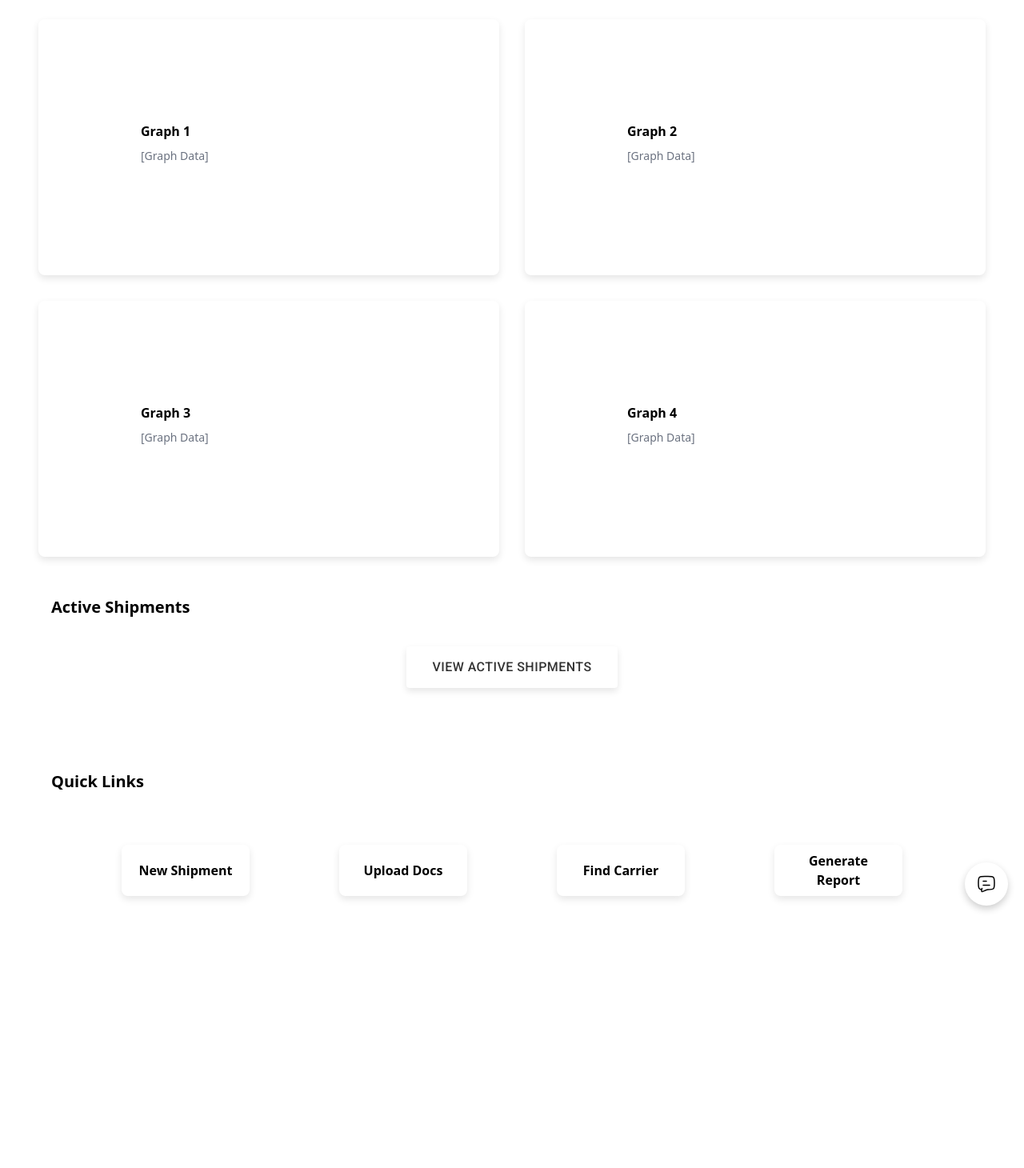
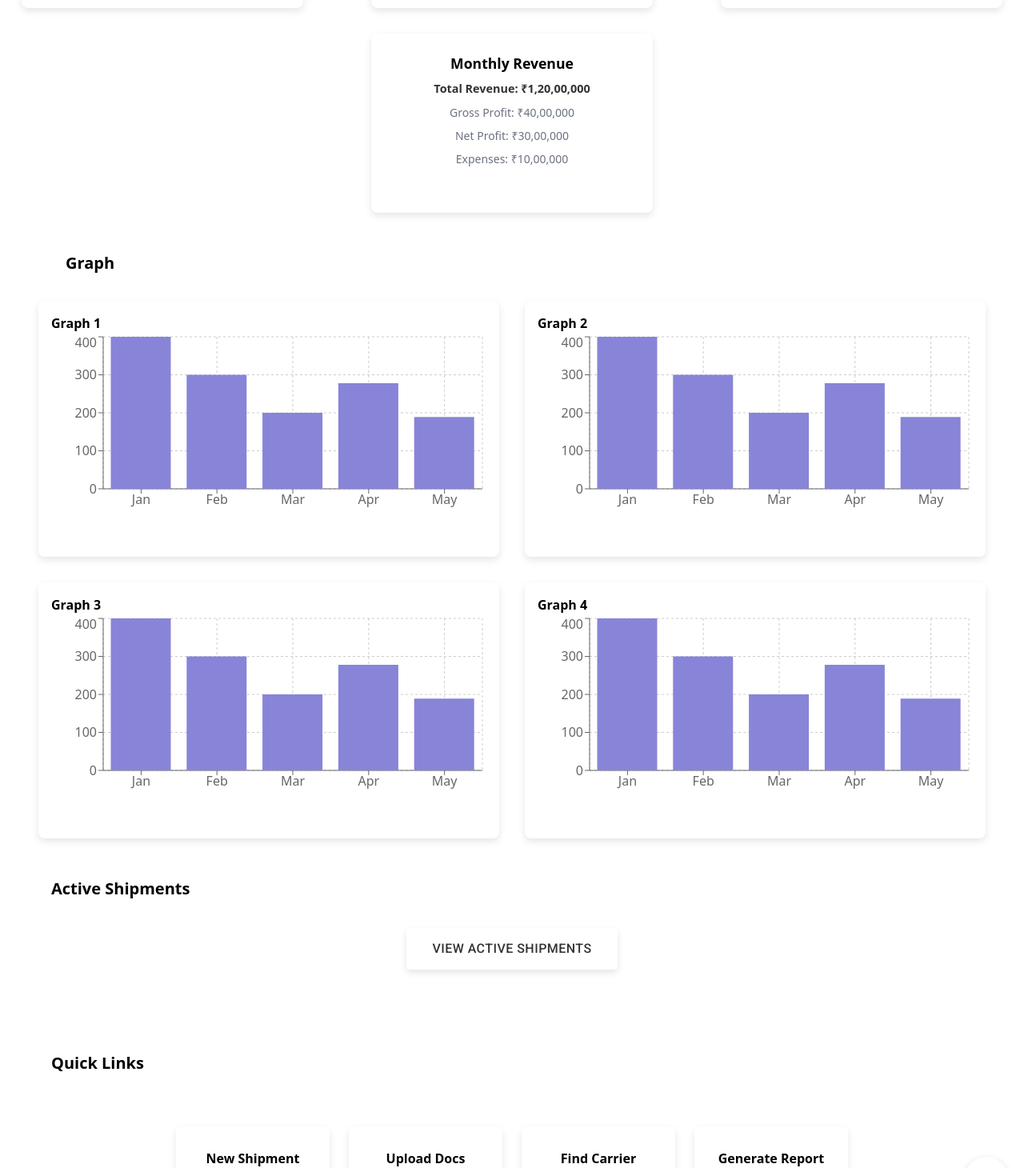
Before and after one commit to THUNDERBLD/Amazon_Hackathon, a React (Vite) app: page / in a window 1280 px wide. Shown: the part 380-1840 px from the top of the page at 80% size. Before the commit the page ends 1532 px from the top, so only its background shows below. Built offline with nearby package versions, Linux system fonts and the light colour scheme.

Commit message:
Modified : dashboard , docs and package-lock.json

```diff
--- a/src/pages/Dashboard.jsx
+++ b/src/pages/Dashboard.jsx
@@ -2,8 +2,23 @@ import React from "react";
 import ResponsiveAppBar from "../Components/ResponsiveAppBar.jsx";
 import Activeship from "../Components/Activeship.jsx";
 import Chatbot from "../Components/Chatbot.jsx"; // Import the chatbot component
+import { BarChart, Bar, XAxis, YAxis, CartesianGrid, Tooltip, ResponsiveContainer } from "recharts";
+import { Link } from "react-router-dom";
+import { Button } from "@mui/material";
+import { useNavigate } from "react-router-dom";
+
+{/* Sample data for graphs */}
+const sampleData = [
+  { name: "Jan", value: 400 },
+  { name: "Feb", value: 300 },
+  { name: "Mar", value: 200 },
+  { name: "Apr", value: 278 },
+  { name: "May", value: 189 },
+];
 
 function Dashboard() {
+  const navigate = useNavigate();
+  navigate("/agents")
   return (
     <>
       <div className="w-[100%]">
@@ -27,7 +42,7 @@ function Dashboard() {
         style={{
           marginTop: "2rem",
           display: "flex",
-          justifyContent: "center",
+          justifyContent: "space-around",
           gap: "2rem",
           flexWrap: "wrap",
         }}
@@ -38,12 +53,16 @@ function Dashboard() {
               key={index}
               style={{
                 backgroundColor: "white",
-                padding: "1rem",
-                width: "14rem",
-                height: "8rem",
+                padding: "1.5rem",
+                width: "22rem", // Increased width for larger cards
+                height: "14rem", // Increased height for larger cards
                 borderRadius: "8px",
                 boxShadow: "0 4px 10px rgba(0, 0, 0, 0.1)",
                 transition: "box-shadow 0.3s ease",
+                flex: "1 1 40%", // Adjusted to occupy more space in each row
+                maxWidth: "22rem", // Ensures consistent max width
+                textAlign: "center",
+                overflowY: title === "Pending Documents" ? "auto" : "visible", // Enables scroll for Pending Documents
               }}
               onMouseEnter={(e) => {
                 e.currentTarget.style.boxShadow = "0 6px 15px rgba(0, 0, 0, 0.2)";
@@ -52,16 +71,60 @@ function Dashboard() {
                 e.currentTarget.style.boxShadow = "0 4px 10px rgba(0, 0, 0, 0.1)";
               }}
             >
-              <h2 style={{ fontSize: "1rem", fontWeight: "600" }}>{title}</h2>
-              <p
+              <h2 style={{ fontSize: "1.1rem", fontWeight: "600" }}>{title}</h2>
+              {title === "Pending Documents" ? (
+                <div style={{ marginTop: "0.5rem" }}>
+                  <div style={{ maxHeight: "6rem", overflowY: "auto", marginTop: "0.5rem" }}>
+                    {[
+                      { name: "Airway Bill", url: "https://drive.google.com/file/d/1i-xelJMTISIMcEJMBmdtl90qchlcpui1/view?usp=drive_link" },
+                      { name: "Insurance Certificate", url: "https://drive.google.com/file/d/1kKnqRGsDSKpqUiDoVQuNiiS3m_igu4Nz/view?usp=drive_link" },
+                      { name: "Commercial Invoice", url: "https://drive.google.com/file/d/1DLt56AMX-KP_yaORw84f6LUTRArF3RX2/view?usp=drive_link" },
+                      { name: "Custom Declaration", url: "https://drive.google.com/file/d/1xKBvNbGQ-mmnMwUNe9TESPURgyrCZ31o/view?usp=drive_link" },
+                      { name: "Export Declaration", url: "https://drive.google.com/file/d/1bbbZieQSfj0KbpMvfRI6SG_AvzNiT-U6/view?usp=drive_link" },
+                      { name: "Packing List", url: "https://drive.google.com/file/d/1TwCDMSqS6Hbamd32d1UE-apQZPfm1PCk/view?usp=drive_link" },
+                      { name: "Proforma Invoice", url: "https://drive.google.com/file/d/1MeRKVirv9RlAEjosmAIFz_67yfzyhlTt/view?usp=drive_link" },
+                    ].map((doc, idx) => (
+                      <Button
+                        key={idx}
+                        variant="outlined"
                         style={{
-                  fontSize: "0.875rem",
-                  color: "#6b7280",
                           marginTop: "0.5rem",
+                          width: "100%",
+                          display: "flex",
+                          justifyContent: "center",
                         }}
                       >
+                        <Link
+                          to={doc.url}
+                          target="_blank"
+                          style={{ textDecoration: "none", color: "#3f51b5" }}
+                        >
+                          {doc.name}
+                        </Link>
+                      </Button>
+                    ))}
+                  </div>
+                </div>
+              ) : title === "Monthly Revenue" ? (
+                <div style={{ marginTop: "0.5rem" }}>
+                  <h3 style={{ fontSize: "0.9rem", fontWeight: "600", color: "#333" }}>
+                    Total Revenue: ₹1,20,00,000
+                  </h3>
+                  <p style={{ fontSize: "0.875rem", color: "#6b7280", marginTop: "0.5rem" }}>
+                    Gross Profit: ₹40,00,000
+                  </p>
+                  <p style={{ fontSize: "0.875rem", color: "#6b7280", marginTop: "0.5rem" }}>
+                    Net Profit: ₹30,00,000
+                  </p>
+                  <p style={{ fontSize: "0.875rem", color: "#6b7280", marginTop: "0.5rem" }}>
+                    Expenses: ₹10,00,000
+                  </p>
+                </div>
+              ) : (
+                <p style={{ fontSize: "0.875rem", color: "#6b7280", marginTop: "0.5rem" }}>
                   [Data]
                 </p>
+              )}
             </div>
           )
         )}
@@ -70,10 +133,10 @@ function Dashboard() {
       {/* Graph Heading */}
       <div
         style={{
-          marginTop: "3rem", // Add some space below the rectangles
+          marginTop: "3rem",
           display: "flex",
           justifyContent: "flex-start",
-          paddingLeft: "82px", // Same padding as Dashboard heading
+          paddingLeft: "82px",
         }}
       >
         <h1 style={{ fontSize: "1.25rem", fontWeight: "bold" }}>Graph</h1>
@@ -84,19 +147,18 @@ function Dashboard() {
         style={{
           marginTop: "2rem",
           display: "flex",
-          flexWrap: "wrap", // Wraps after two elements
-          gap: "2rem", // Space between each graph
-          justifyContent: "center", // This will center the graphs horizontally
+          flexWrap: "wrap",
+          gap: "2rem",
+          justifyContent: "center",
         }}
       >
-        {/* Graphs */}
         {["Graph 1", "Graph 2", "Graph 3", "Graph 4"].map((graph, index) => (
           <div
             key={index}
             style={{
               backgroundColor: "white",
-              padding: "8rem",
-              width: "45%", // Ensures each graph takes half space in the row
+              padding: "1rem",
+              width: "45%",
               height: "20rem",
               borderRadius: "8px",
               boxShadow: "0 4px 10px rgba(0, 0, 0, 0.1)",
@@ -110,18 +172,19 @@ function Dashboard() {
             }}
           >
             <h2 style={{ fontSize: "1rem", fontWeight: "600" }}>{graph}</h2>
-            <p
-              style={{
-                fontSize: "0.875rem",
-                color: "#6b7280",
-                marginTop: "0.5rem",
-              }}
-            >
-              [Graph Data]
-            </p>
+            <ResponsiveContainer width="100%" height="80%">
+              <BarChart data={sampleData}>
+                <CartesianGrid strokeDasharray="3 3" />
+                <XAxis dataKey="name" />
+                <YAxis />
+                <Tooltip />
+                <Bar dataKey="value" fill="#8884d8" />
+              </BarChart>
+            </ResponsiveContainer>
           </div>
         ))}
       </div>
+
 
       {/* Active Shipments Heading */}
       <div
@@ -165,11 +228,11 @@ function Dashboard() {
 {/* Quick Links Rectangles */}
 <div
   style={{
-    marginTop: "2rem", // Adds space below the Quick Links heading
+    marginTop: "2rem",
     display: "flex",
-    justifyContent: "center", // Centers the rectangles horizontally
-    gap: "7rem", // Increased space between the rectangles
-    flexWrap: "wrap", // Allows wrapping if the screen size is small
+    justifyContent: "center",
+    gap: "1.5rem",
+    flexWrap: "wrap",
   }}
 >
   {["New Shipment", "Upload Docs", "Find Carrier", "Generate Report"].map((title, index) => (
@@ -178,16 +241,17 @@ function Dashboard() {
       key={index}
       style={{
         backgroundColor: "white",
-        padding: "1rem", // Increased the padding inside the boxes
-        width: "10rem", // Adjust the width as needed
-        height: "4rem", // Height remains the same as before
+        padding: "1rem",
+        width: "12rem",
+        height: "5rem",
         borderRadius: "8px",
         boxShadow: "0 4px 10px rgba(0, 0, 0, 0.1)",
         transition: "box-shadow 0.3s ease",
         display: "flex",
-        justifyContent: "center", // Centers the text horizontally
-        alignItems: "center", // Centers the text vertically
-        textAlign: "center", // Ensures text is centered
+        justifyContent: "center",
+        alignItems: "center",
+        textAlign: "center",
+        cursor: title === "New Shipment" || title === "Upload Docs" ? "pointer" : "default",
       }}
       onMouseEnter={(e) => {
         e.currentTarget.style.boxShadow = "0 6px 15px rgba(0, 0, 0, 0.2)";
@@ -196,10 +260,41 @@ function Dashboard() {
         e.currentTarget.style.boxShadow = "0 4px 10px rgba(0, 0, 0, 0.1)";
       }}
     >
+      {title === "New Shipment" ? (
+        <Link
+          to="/agents"
+          style={{
+            textDecoration: "none",
+            color: "#000",
+            fontSize: "1rem",
+            fontWeight: "600",
+          }}
+        >
+          {title}
+        </Link>
+      ) : title === "Upload Docs" ? (
+        <a
+          href="https://forms.gle/sYbVFuX58cXyhjSo8"
+          target="_blank"
+          rel="noopener noreferrer"
+          style={{
+            textDecoration: "none",
+            color: "#000",
+            fontSize: "1rem",
+            fontWeight: "600",
+          }}
+        >
+          {title}
+        </a>
+      ) : (
         <h2 style={{ fontSize: "1rem", fontWeight: "600" }}>{title}</h2>
+      )}
     </div>
   ))}
 </div>
+
+
+
 
 
 
--- a/src/pages/Docs.jsx
+++ b/src/pages/Docs.jsx
@@ -16,11 +16,31 @@ function Docs() {
         style={{
           marginTop: "1rem",
           display: "flex",
-          justifyContent: "flex-start",
+          justifyContent: "space-between", // Added space between heading and button
           paddingLeft: "4rem",
+          paddingRight: "4rem", // Ensures button stays on the right side
         }}
       >
         <h1 style={{ fontSize: "1.25rem", fontWeight: "bold" }}>Active Delivery Request</h1>
+
+        {/* Upload Documents Button */}
+        <Button
+          variant="contained"
+          color="primary"
+          component="a"
+          href="https://forms.gle/gZStc6swY7gF5NCL9"
+          target="_blank"
+          style={{
+            backgroundColor: "#3f51b5",
+            color: "#fff",
+            textTransform: "none",
+            fontSize: "1rem",
+            height: "fit-content",
+            alignSelf: "center",
+          }}
+        >
+          Upload Documents
+        </Button>
       </div>
 
       {/* Search Bar with Filter Function */}
```
Also changed, not shown: 1 other file (tests, documents, lock files or other folders). Lines whose indentation alone changed are shown as unchanged.
